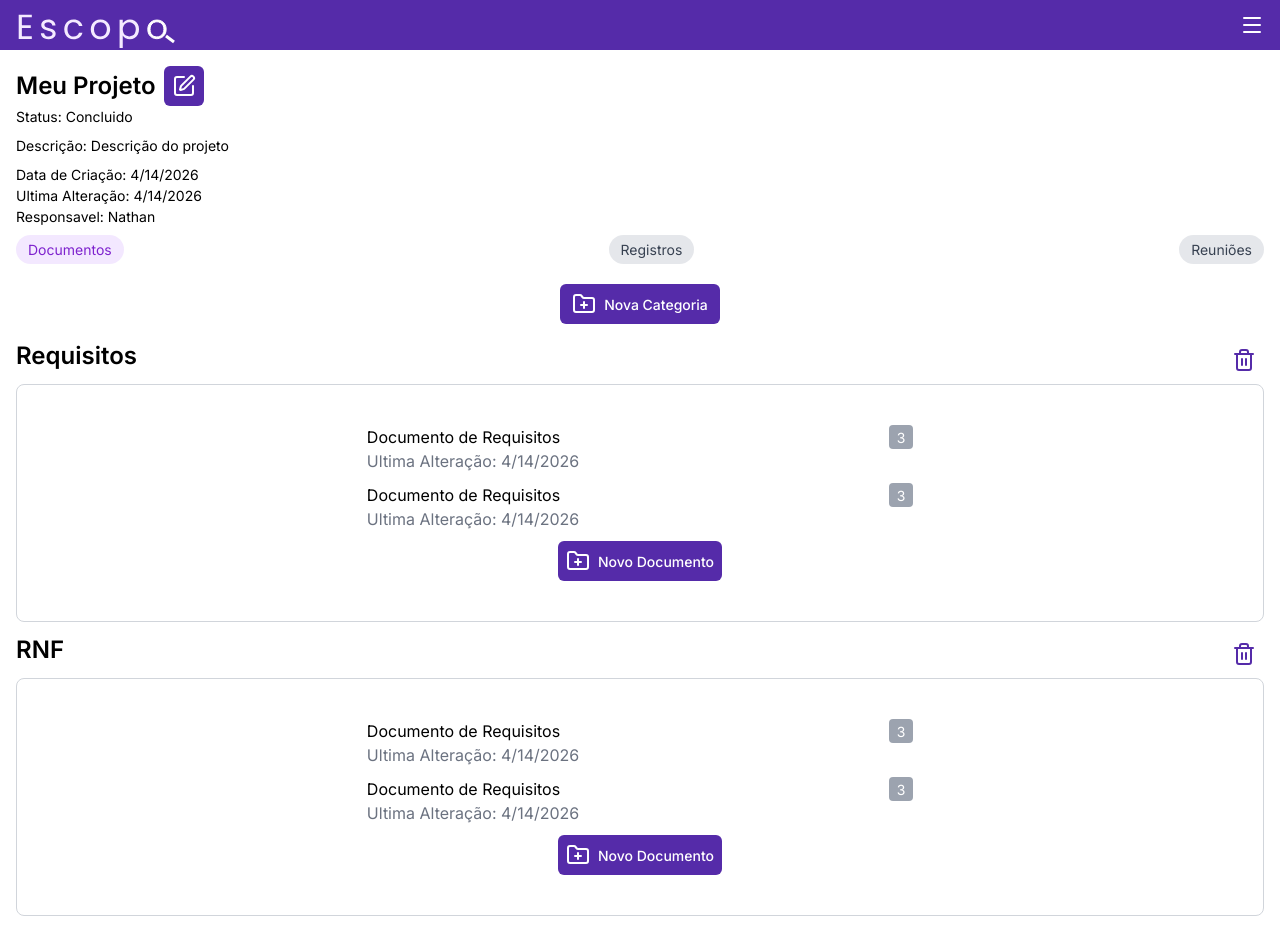
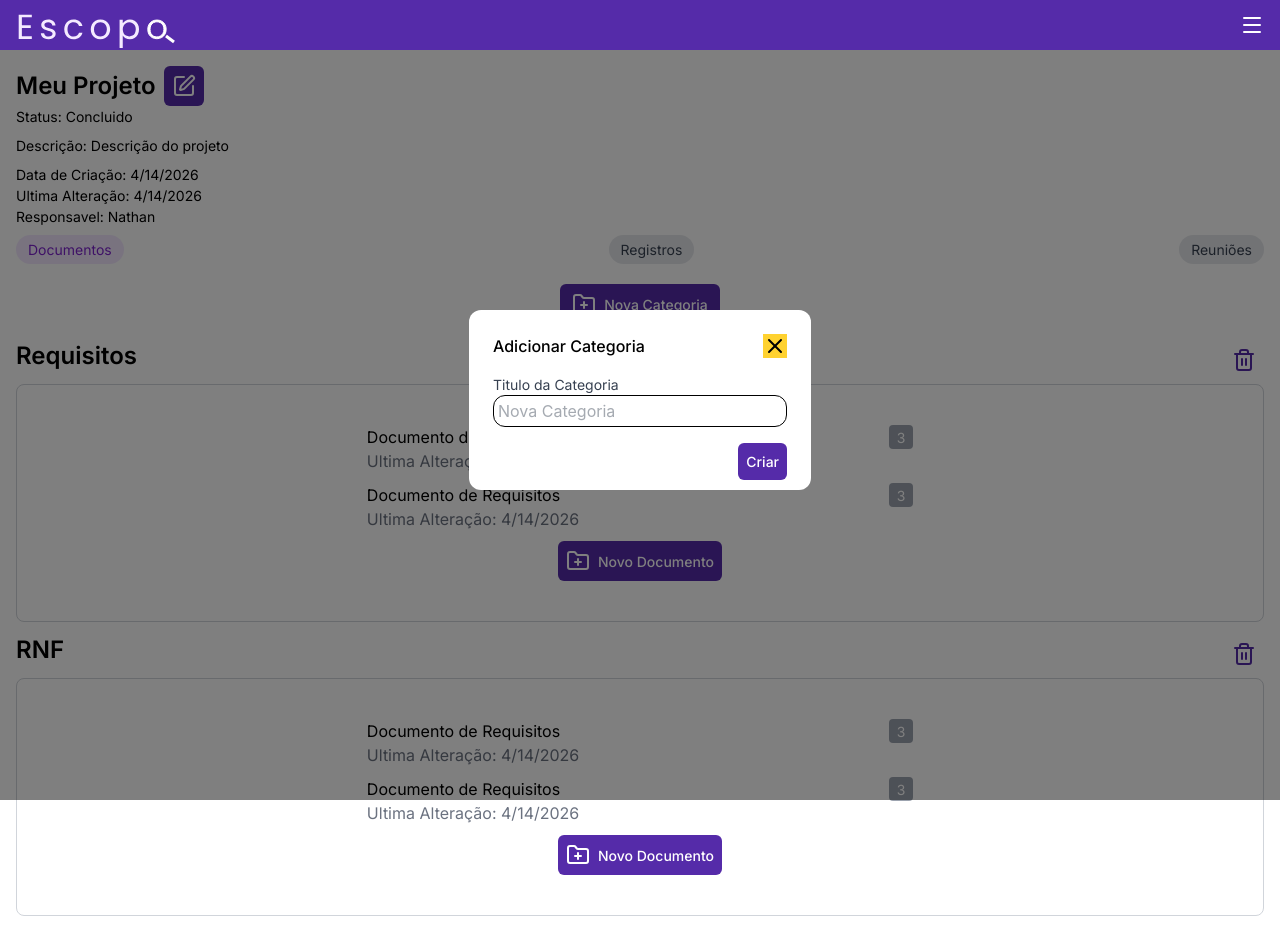
Before and after one commit to Samys003/projeto-escopo-web, a React (Vite) app: page / in a window 1280 px wide. Both pictures are taken after a click on the button "Nova Categoria". Built offline with nearby package versions, Linux system fonts and the light colour scheme.

Commit message:
feito pop up para criação de uma nova categoria

```diff
--- a/src/pages/project-details/ProjectDetails.jsx
+++ b/src/pages/project-details/ProjectDetails.jsx
@@ -3,13 +3,14 @@ import IconButton from "../../components/IconButton";
 import { SquarePen, FolderPlus } from "lucide-react";
 import Title2 from "../../components/Typography/Title2";
 import ParagraphMedium from "../../components/Typography/ParagraphMedium";
-import ParagraphSmall from "../../components/Typography/ParagraphSmall"
 import ComponentMenu from "./components/ComponentMenu";
 import { useState } from "react";
 import Documents from "./components/Documents";
 import ButtonRegistrer from "./components/ButtonRegister";
 import Register from "./components/Register";
 import Meeting from "./components/Meeting";
+import PopUp from "./components/PopUp";
+
 
 
 
@@ -148,6 +149,7 @@ function ProjectDetails() {
 
     const reunioes = [
         {
+            "id": 1,
             "titulo": "Reunião de Planejamento",
             "criado_em": "2026-05-14T10:00:00Z",
             "foto_usuarios": [
@@ -156,6 +158,7 @@ function ProjectDetails() {
             ]
         },
         {
+            "id": 2,
             "titulo": "Reunião de Requisitos",
             "criado_em": "2026-03-14T10:00:00Z",
             "foto_usuarios": [
@@ -165,6 +168,7 @@ function ProjectDetails() {
         },
 
         {
+            "id": 3,
             "titulo": "Reunião de alinhamentos",
             "criado_em": "2026-04-14T10:00:00Z",
             "foto_usuarios": [
@@ -173,6 +177,7 @@ function ProjectDetails() {
             ]
         },
         {
+            "id": 4,
             "titulo": "Reunião de alinhamentos 2",
             "criado_em": "2026-04-14T10:00:00Z",
             "foto_usuarios": [
@@ -224,6 +229,10 @@ function ProjectDetails() {
 
 
 
+    const [openModal, setOpenModal] = useState(false)
+
+
+
 
     return (
         <div className="w-full">
@@ -251,8 +260,15 @@ function ProjectDetails() {
                 </div>
                 {currentTab === "Documentos" && (
                     <div className="flex flex-col w-full items-center gap-4 pt-5 ">
-                        <IconButton className="w-40 gap-2" icon={<FolderPlus />}>Nova Categoria</IconButton>
-                        <Documents exibirDocumento={exibirDocumento} ></Documents>
+                        <IconButton
+                            onClick={() => setOpenModal(true)}
+                            className="w-40 gap-2"
+                            icon={<FolderPlus />}>Nova Categoria
+                        </IconButton>
+                        {openModal && (
+                            <PopUp onClose={() => setOpenModal(false)} />
+                        )}
+                        <Documents exibirDocumento={exibirDocumento}></Documents>
                     </div>
                 )}
                 {currentTab === "Registros" && (
--- a/src/pages/project-details/components/Documents.jsx
+++ b/src/pages/project-details/components/Documents.jsx
@@ -18,7 +18,7 @@ function Documents({ exibirDocumento }) {
                             {doc.documentos.slice(0, 2).map((subdoc) => {
                                 return (
                                     <div className="flex justify-evenly w-full">
-                                        <div className="">
+                                        <div className="" key={subdoc.id}>
                                             <ParagraphLarge>{subdoc.titulo}</ParagraphLarge>
                                             <ParagraphLarge className="text-(--cinza-500)">Ultima Alteração: {new Date(subdoc.ultima_alteracao).toLocaleDateString()}</ParagraphLarge>
                                         </div>
--- a/src/pages/project-details/components/Meeting.jsx
+++ b/src/pages/project-details/components/Meeting.jsx
@@ -16,7 +16,7 @@ function Meeting({ formatReunioes }) {
                             </div>
                             {reunioes.map((reuniao) => (
                                 <div className="flex border border-(--cinza-300) justify-between rounded-xl p-3 mb-3">
-                                    <div key={reuniao} className="">
+                                    <div key={reuniao.id} className="">
                                         <ParagraphMedium>{reuniao.titulo}</ParagraphMedium>
                                         <div className="flex -space-x-4">
                                             {reuniao.foto_usuarios.map((foto, index) => (
--- /dev/null
+++ b/src/pages/project-details/components/PopUp.jsx
@@ -0,0 +1,36 @@
+import IconButton from "../../../components/IconButton";
+import ParagraphMedium from "../../../components/Typography/ParagraphMedium";
+import Title4 from "../../../components/Typography/Title4";
+import { X } from "lucide-react"
+
+function PopUp({ onClose }) {
+    return (
+        <div className="fixed inset-0 bg-black/50 flex items-center justify-center">
+            <div className="p-6 w-85.5 h-45 bg-white rounded-xl  ">
+                <div className="w-full flex flex-col gap-4">
+                    <div className="flex justify-between w-full">
+                        <Title4 className="text-black w-full">Adicionar Categoria</Title4>
+                        <button onClick={onClose} className="bg-amber-300">
+                            <X className="text-black" />
+                        </button>
+                    </div>
+                    <div className=" w-full h-full text-start">
+                        <ParagraphMedium className="text-(--cinza-700)">Titulo da Categoria</ParagraphMedium>
+                        <form>
+                            <input type="text" className="border border-black w-73.5 p-1 h-8 rounded-xl text-(--cinza-600)" placeholder="Nova Categoria"></input>
+                        </form>
+                    </div>
+                    <div className="flex items-end justify-end">
+                        <IconButton>Criar</IconButton>
+                    </div>
+                </div>
+            </div>
+
+
+        </div>
+    )
+
+}
+
+
+export default PopUp;
```
